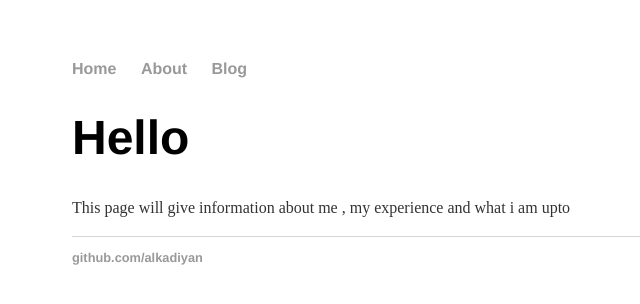
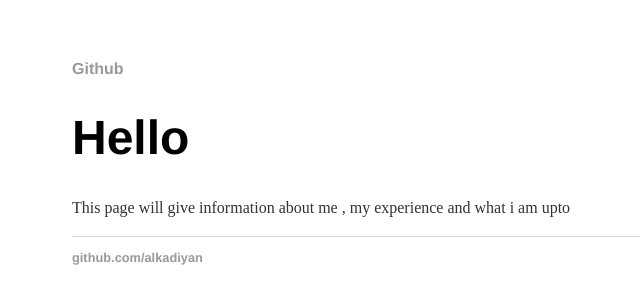
Before and after one commit to Raghuvarants/raghuvarants, a Jekyll site: the page built from index.html, in a window 1280 px wide. Shown: the top 304 px of the page, without its empty margins (120-760 px from the left). Built offline with Jekyll 4.4.1, drawn with Linux system fonts in a browser that asks for light colours.

Commit message:
Update default.html

```diff
--- a/_layouts/default.html
+++ b/_layouts/default.html
@@ -8,9 +8,7 @@
 	<body>
 		<nav>
     		<ul>
-        		<li><a href="/">Home</a></li>
-	        	<li><a href="/about">About</a></li>
-        	        <li><a href="/blog">Blog</a></li>
+        	     <a class="navbar-link" href="https://github.com/alkadiyan" target="_blank">Github</a>
     		</ul>
 		</nav>
 		<div class="container">
```
